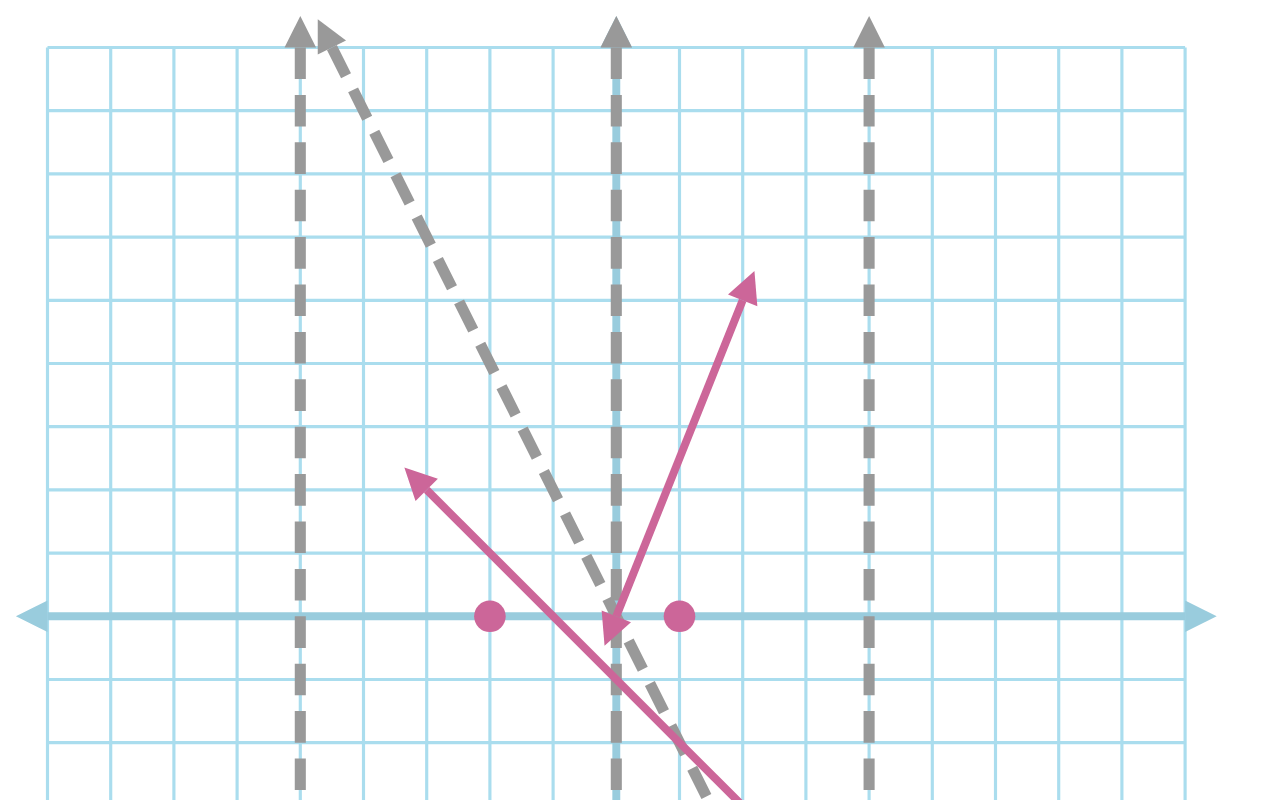
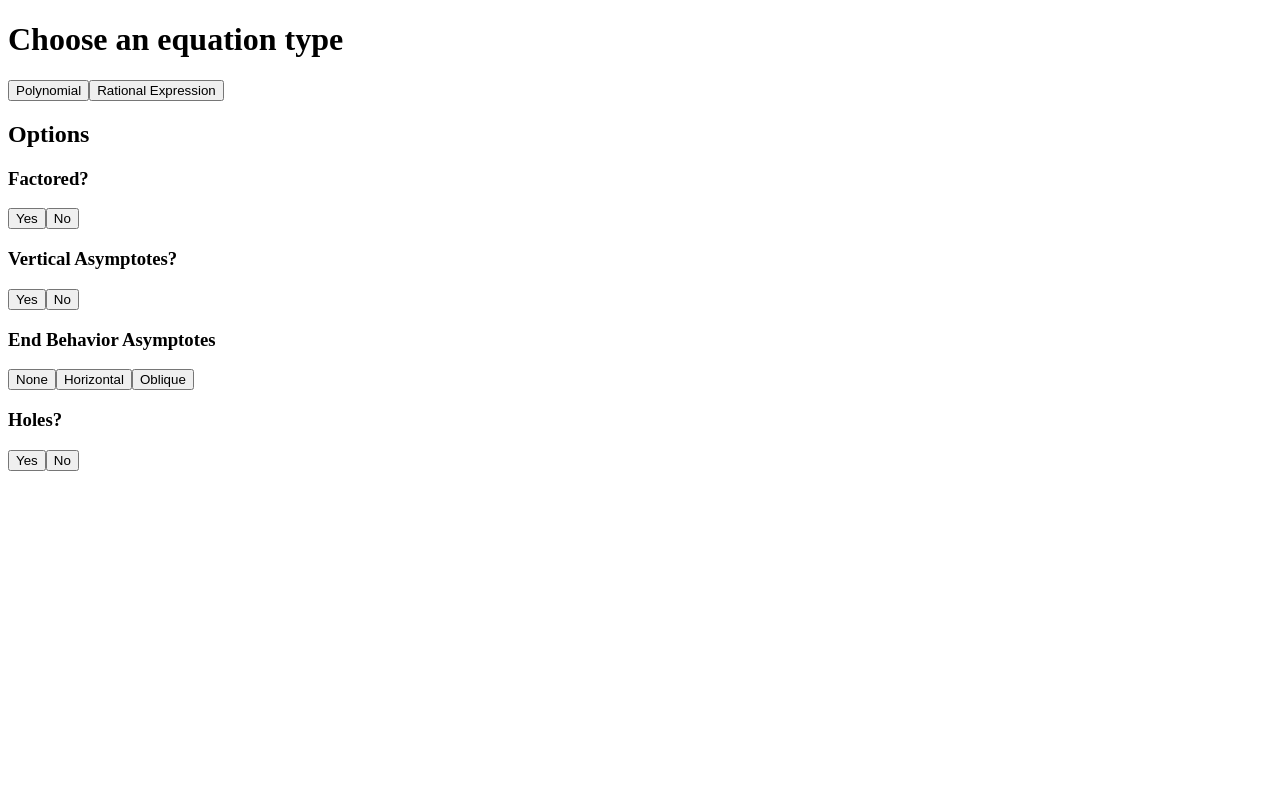
Before and after one commit to aalvinlin/polynomial-rational-cfu, a React (Vite) app: page / in a window 1280 px wide. Shown: the top 800 px of the page. Built offline with nearby package versions, Linux system fonts and the light colour scheme.

Commit message:
move placeholder Grid component to ProblemInterface. change App to display either ProblemSelector or ProblemInterface depending on whether an equation was chosen

```diff
--- a/src/App.js
+++ b/src/App.js
@@ -1,6 +1,7 @@
 import React, { useState }  from "react";
 
-import Grid from "./components/Grid";
+import ProblemInterface from "./components/ProblemInterface";
+import ProblemSelector from "./components/ProblemSelector";
 
 const App = () => {
 
@@ -16,8 +17,6 @@ const App = () => {
 
   });
 
-  const currentEquation = useState(null);
-
   const problemSettings = useState({
     type: null,
     polynomialOptions: {
@@ -30,18 +29,15 @@ const App = () => {
     },
   })
 
-  let verticalAsymptotes = [-5, 0, 4];
-  let horizontalOrObliqueAsymptote = [-2, 2];
-  let zeroes = [-2, 1];
-  let holes = [];
+  if (equationData.type)
+    {
+      return <ProblemInterface />;
+    }
+  else
+    {
+      return <ProblemSelector />;
+    }
 
-  let curvedFunctionParts = [[0, 0, 2, 5], [-3, 2, 4, -5]];
-
-  return (
-    <>
-      <Grid xMax={800} yMax={800} horizontalSpacing={40} verticalSpacing={40} horizontalPadding={25} verticalPadding={25} verticalAsymptotes={verticalAsymptotes} horizontalOrObliqueAsymptote={horizontalOrObliqueAsymptote} zeroes={zeroes} holes={holes} curvedFunctionParts={curvedFunctionParts} />
-    </>
-  );
 }
 
 export default App;
--- a/src/components/ProblemInterface.js
+++ b/src/components/ProblemInterface.js
@@ -4,12 +4,19 @@ import Grid from "./Grid";
 
 const ProblemInterface = () => {
 
+  let verticalAsymptotes = [-5, 0, 4];
+  let horizontalOrObliqueAsymptote = [-2, 2];
+  let zeroes = [-2, 1];
+  let holes = [];
+
+  let curvedFunctionParts = [[0, 0, 2, 5], [-3, 2, 4, -5]];
+
   return (
     <>
       <Equation />
 
       <div className="gridAndInputs">
-          <Grid />
+      <Grid xMax={800} yMax={800} horizontalSpacing={40} verticalSpacing={40} horizontalPadding={25} verticalPadding={25} verticalAsymptotes={verticalAsymptotes} horizontalOrObliqueAsymptote={horizontalOrObliqueAsymptote} zeroes={zeroes} holes={holes} curvedFunctionParts={curvedFunctionParts} />
           <div className="inputs">
 
           </div>
```
